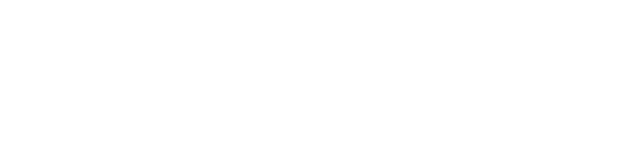
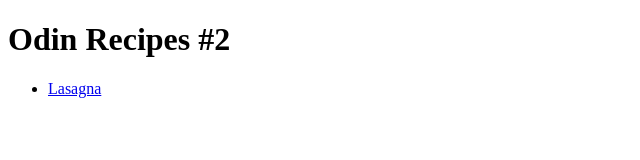
Before and after one commit to koro427/TOP_odin-recipes, a plain HTML site: page index.html in a window 1280 px wide. Shown: the whole page, without its empty margins (0-640 px from the left). Drawn offline with Linux system fonts and the light colour scheme.

Commit message:
Edit index.html (h1, ul with first recipe)

```diff
--- a/index.html
+++ b/index.html
@@ -7,7 +7,10 @@
         </title>
     </head>
     <body>
-
+        <h1>Odin Recipes #2</h1>
+        <ul>
+            <li><a href="recipes/lasagna.html">Lasagna</a></li>
+        </ul>
     </body>
 
 </html>
```
